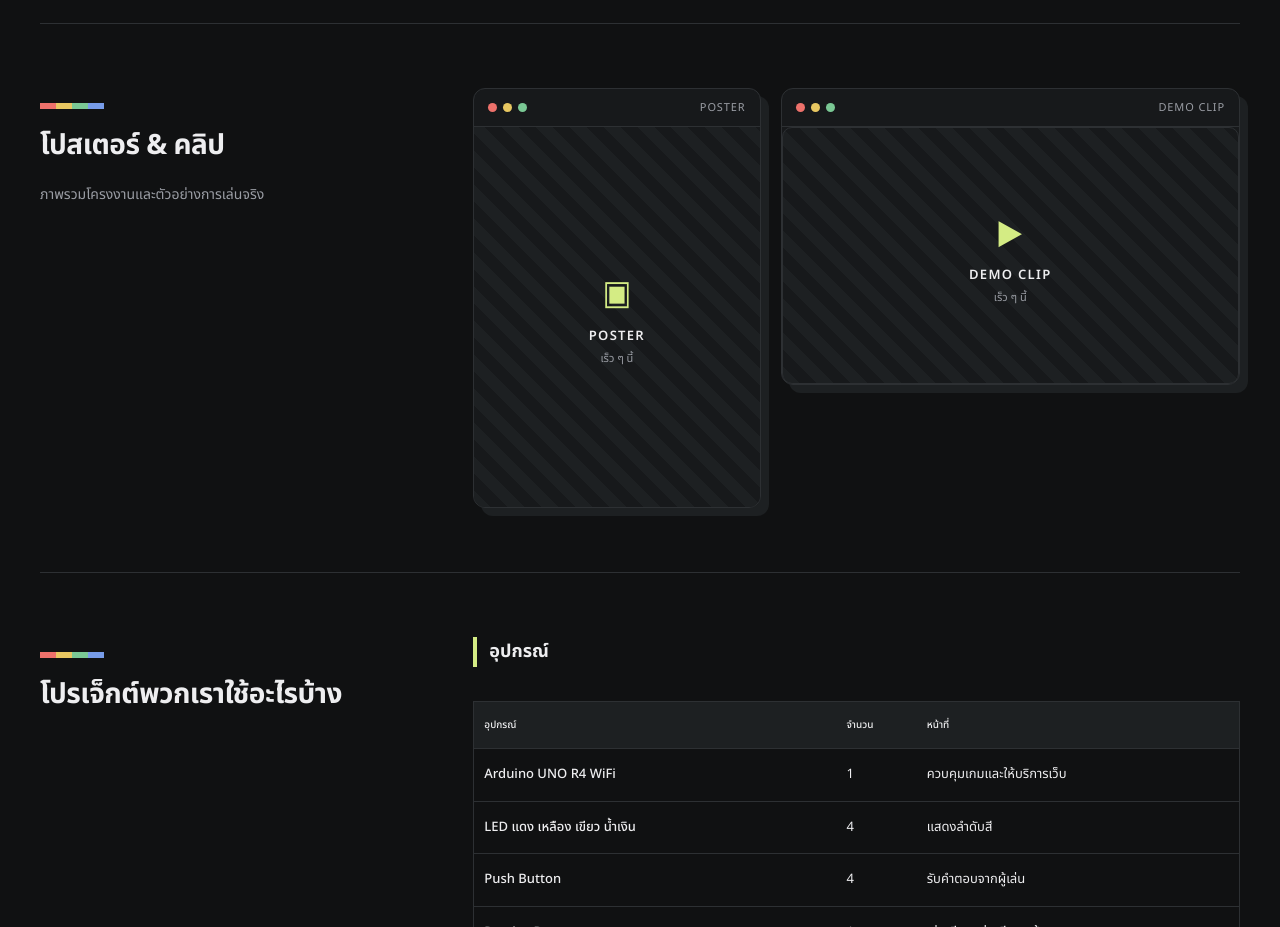
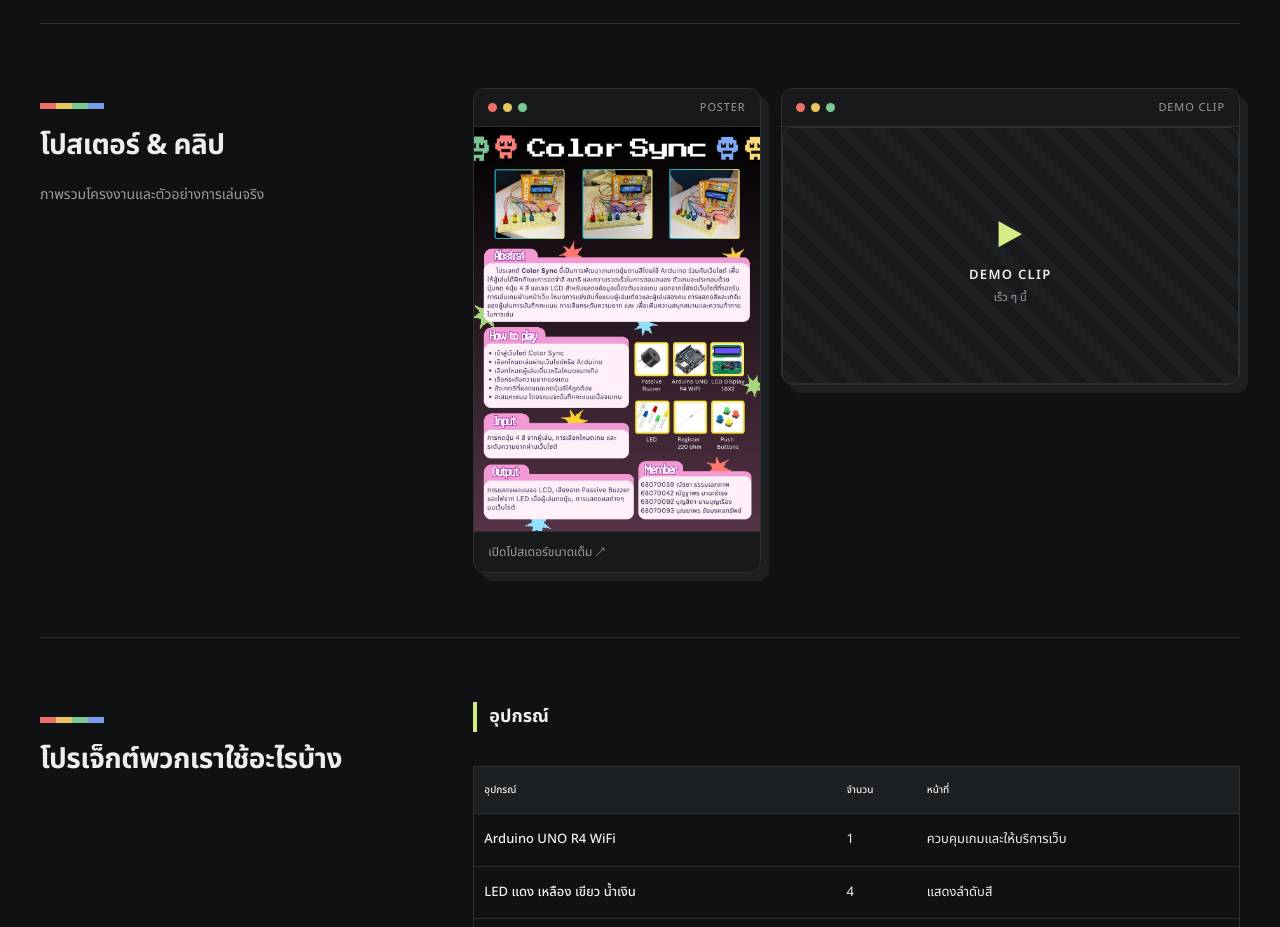
Before and after one commit to BunyaphonCh/ColorSync, a website: page dist/index.html in a window 1280 px wide. Shown: the part 3180-4107 px from the top of the page. Drawn offline with Linux system fonts and the light colour scheme; a web font is replaced by a local one.

Commit message:
feat: add poster on web

```diff
--- a/dist/index.html
+++ b/dist/index.html
@@ -702,12 +702,17 @@
     <div id="toast" role="status" hidden></div>
     <script>
       /* ===== ใส่ลิงก์โปสเตอร์และคลิปตรงนี้ (เว้นว่างไว้ = แสดงกรอบ "เร็ว ๆ นี้") =====
-         poster : ลิงก์รูปโปสเตอร์ (ลิงก์รูปตรง ๆ หรือ Google Drive ที่แชร์แบบ "ทุกคนที่มีลิงก์")
-         video  : ลิงก์คลิป YouTube / Google Drive / ไฟล์ .mp4 */
+         poster     : รูปตัวอย่างโปสเตอร์ที่แสดงในกรอบ (ลิงก์รูป หรือ Google Drive แบบ "ทุกคนที่มีลิงก์")
+         posterFile : ไฟล์โปสเตอร์เต็ม (PDF) ที่เปิดเมื่อกดรูปหรือกดปุ่มใต้กรอบ
+         video      : ลิงก์คลิป YouTube / Google Drive / ไฟล์ .mp4
+         หมายเหตุ: ถ้าเปิดเว็บจาก IP ของบอร์ด จะใช้รูปย่อ images/poster-thumb.jpg (ฝังในบอร์ด)
+         และเปิดไฟล์ PDF จาก GitHub แทน เพราะ PDF ใหญ่เกินกว่าจะเก็บในบอร์ด */
       var PROJECT_LINKS = {
-        poster: "",
+        poster: "assets/poster-preview.jpg",
+        posterFile: "assets/Poster_ColorSync.pdf",
         video: ""
       };
+      var BOARD_POSTER = { image: "images/poster-thumb.jpg", file: "https://github.com/BunyaphonCh/ColorSync/blob/main/dist/assets/Poster_ColorSync.pdf" };
       (function () {
         function driveId(u) { var m = u.match(/\/d\/([\w-]+)/) || u.match(/[?&]id=([\w-]+)/); return m ? m[1] : ""; }
         function ytId(u) { var m = u.match(/(?:youtu\.be\/|[?&]v=|embed\/|shorts\/)([\w-]{11})/); return m ? m[1] : (/^[\w-]{11}$/.test(u) ? u : ""); }
@@ -717,13 +722,22 @@
           frame.innerHTML = ""; frame.classList.add("filled"); frame.appendChild(el);
           if (link && href) { link.href = href; link.hidden = false; }
         }
-        var poster = (PROJECT_LINKS.poster || "").trim();
+        var onBoard = location.protocol === "http:" && /^(\d{1,3}\.){3}\d{1,3}$/.test(location.hostname) &&
+          (location.port === "" || location.port === "80");
+        var poster = (onBoard ? BOARD_POSTER.image : PROJECT_LINKS.poster || "").trim();
+        var posterFile = (onBoard ? BOARD_POSTER.file : PROJECT_LINKS.posterFile || "").trim();
         if (poster) {
           var img = document.createElement("img");
           var pid = /drive\.google\.com/.test(poster) ? driveId(poster) : "";
           img.src = pid ? "https://drive.google.com/thumbnail?id=" + pid + "&sz=w2000" : poster;
           img.alt = "โปสเตอร์โครงงาน ColorSync"; img.loading = "lazy";
-          fill("poster-frame", "poster-link", img, poster);
+          var shown = img;
+          if (posterFile) {
+            shown = document.createElement("a");
+            shown.href = posterFile; shown.target = "_blank"; shown.rel = "noopener";
+            shown.title = "เปิดโปสเตอร์ขนาดเต็ม"; shown.appendChild(img);
+          }
+          fill("poster-frame", "poster-link", shown, posterFile);
         }
         var video = (PROJECT_LINKS.video || "").trim();
         if (video) {
--- a/dist/styles.css
+++ b/dist/styles.css
@@ -1817,3 +1817,4 @@ code {
 .obj-link em{font:normal 20px var(--font-mono);color:var(--ink)}
 @media(max-width:1100px){.obj-card{grid-template-columns:90px minmax(0,1fr)}.obj-art{display:none}.obj-num{font-size:50px}}
 @media(max-width:600px){.obj-card{grid-template-columns:1fr;gap:8px;padding:20px}.obj-num{font-size:42px}}
+.media-frame a{display:block;cursor:zoom-in}
```
Also changed, not shown: dist/assets/poster-preview.jpg (added), dist/images/poster-thumb.jpg (added), 4 other files.
